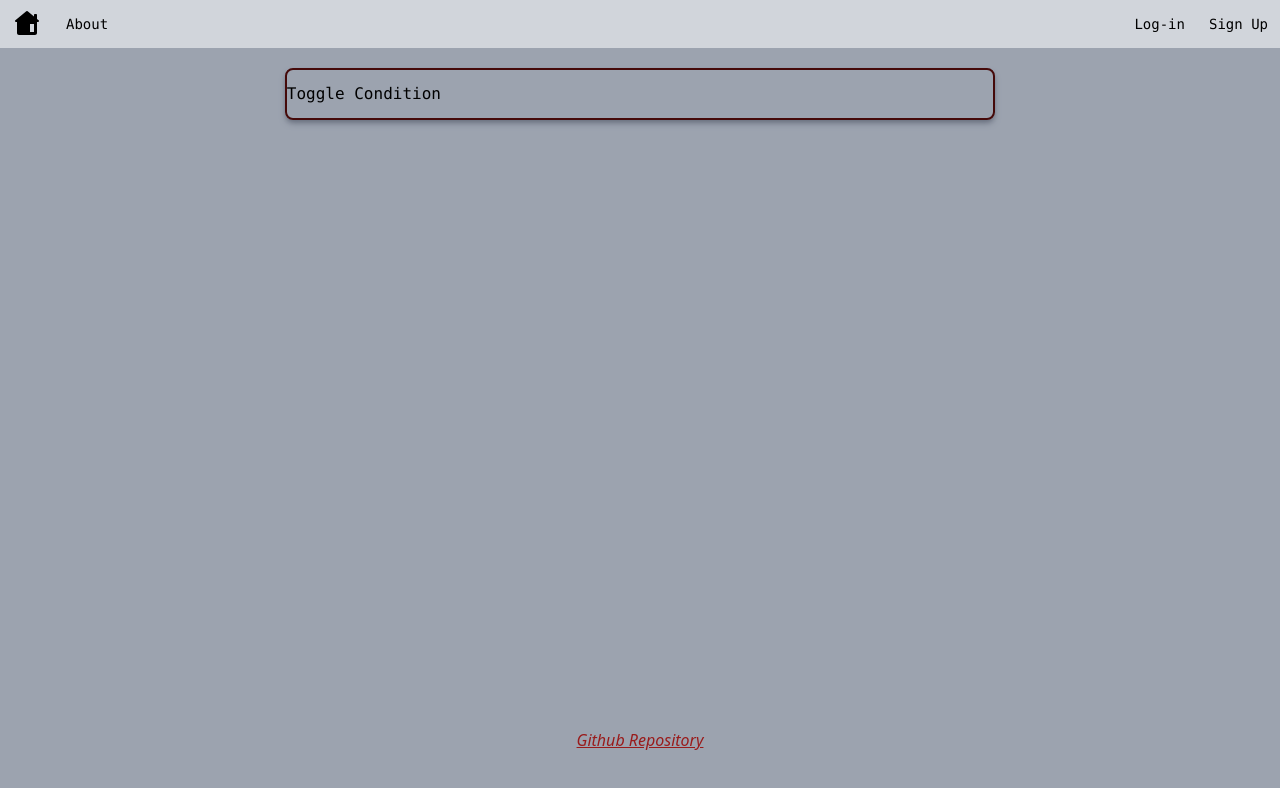
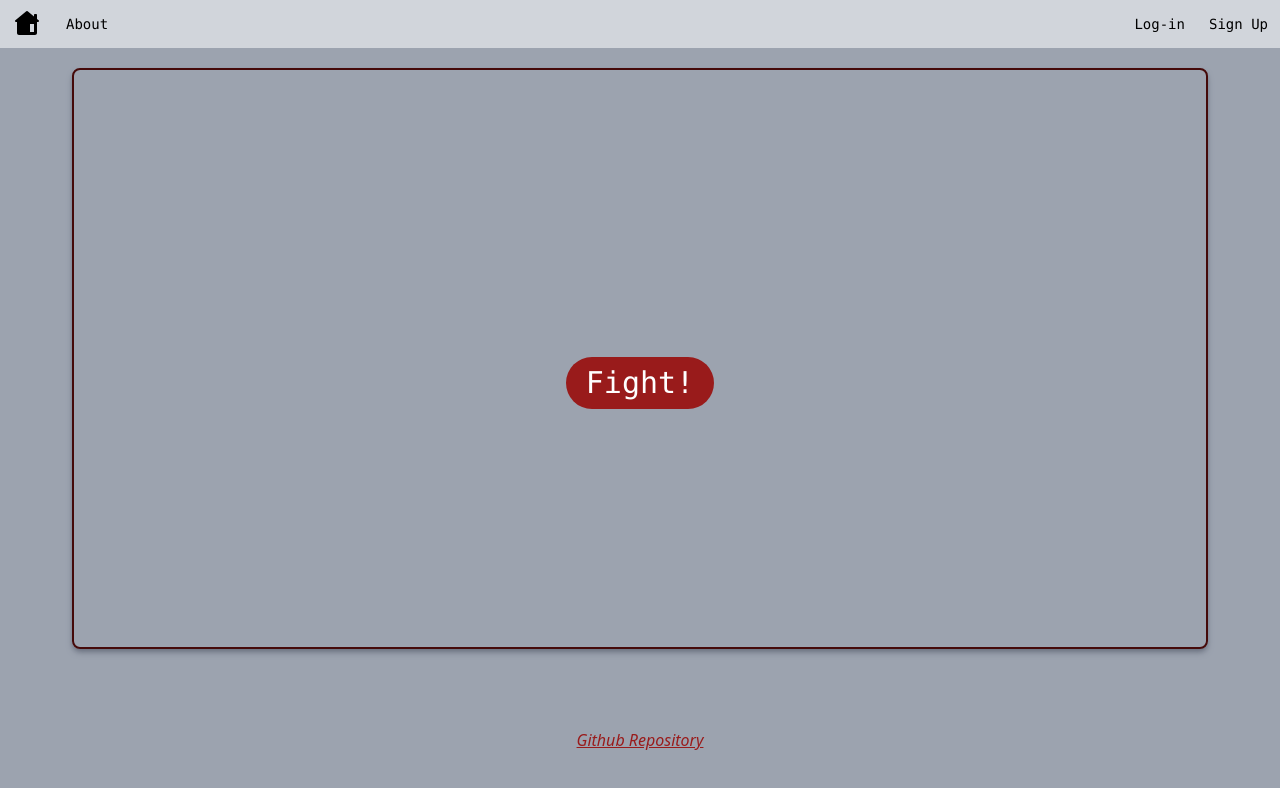
Before and after one commit to CoCochran/turnbasedgame, a SvelteKit app: page /play in a window 1280 px wide. Shown: the top 788 px of the page. Built offline with nearby package versions, Linux system fonts and the light colour scheme.

Commit message:
lotsa changes

```diff
--- a/src/routes/+page.svelte
+++ b/src/routes/+page.svelte
@@ -2,7 +2,7 @@
 <div class="mx-[20%]">
   <h1 class="py-10 text-5xl italic">Welcome to (Turn-based-game)!</h1>
   <div class="border-2 border-red-950 rounded-lg shadow-md shadow shadow-gray-500 py-3">
-    <p class="p-[10px] m-[20px]">Our game was designed to mix the daily aspect of games like Wordle, and the dynamic, exciting aspects of a roguelite. Every
+    <p class="p-[10px] m-[20px]">Our game was designed to mix the daily play aspect of games like Wordle, and the dynamic, exciting aspects of a roguelite. Every
       day you, the player, are provided with one life to travel the world and find resources, battle monsters, and level up your many skills.</p>
     <p class="p-[10px] m-[20px]">If you would like to try our game out, you can play our game <a href="/sign-up" class="text-red-800 underline hover:text-red-700">here</a>!
     If you are enjoying our game, don't forget to make an account to save all of your progress, or if you are a returning player, remember to <a href="/login" class="text-red-800 underline hover:text-red-700">log in</a>
--- a/src/routes/play/+page.svelte
+++ b/src/routes/play/+page.svelte
@@ -1,20 +1,40 @@
 <script>
-  export let fight = false
-
-  function toggleFight() {
+  import { enemies, initiateFight, damage, heal, enemyTurn} from '../../scripts/FightFunctions'
+  let fight = false;
+  export function toggleFight() {
     fight = !fight;
   }
-
 </script>
 <html lang="en" class="bg-gray-400 font-mono">
-<div class="mx-[20%]">
+<div class="mx-[2%]">
   <div class="border-2 border-red-950 rounded-lg shadow-md shadow shadow-gray-500 py-3">
 
-    <button on:click={toggleFight}>Toggle Condition</button>
+    <div class="flex justify-center py-[20%]">
 
 {#if fight}
   <p>Condition is true, showing this paragraph.</p>
+  <div class="flex">
+    <button on:click={toggleFight} class="flex align-bottom">Toggle Condition</button>
+  </div>
+
+
+
+
+
+
+  {:else}
+    <button class="flex items-center justify-center mt-12 bg-red-800 text-3xl rounded-full px-5 py-2 text-white" on:click={function(){
+      toggleFight();
+      initiateFight(enemies)
+    }}>
+    Fight!
+  </button>
+
 {/if}
+
+  </div>
+
+
 
 
   </div>
--- a/Scripts/FightFunctions.js
+++ b/src/scripts/FightFunctions.js
@@ -1,6 +1,6 @@
 import { Slime } from './Enemies.js';
 
-const enemies = [Slime];
+export const enemies = [Slime];
 
 export let fight = false;
 
@@ -66,13 +66,3 @@ export function enemyTurn(enemies){
         damage(enemy, player);
     }
 }
-
-export function fightTrue(fight){
-  fight = true;
-  console.log(false)
-  return fight;
-}
-export function fightFalse(fight){
-  fight = false;
-  return fight;
-}
```
Also changed, not shown: src/scripts/Enemies.js (renamed from Scripts/Enemies.js), src/scripts/Main.js (renamed from Scripts/Main.js), src/scripts/Player.js (renamed from Scripts/Player.js), src/scripts/Player.json (renamed from Scripts/Player.json), src/scripts/UI_Functions.js (added), src/scripts/package.json (renamed from Scripts/package.json).
